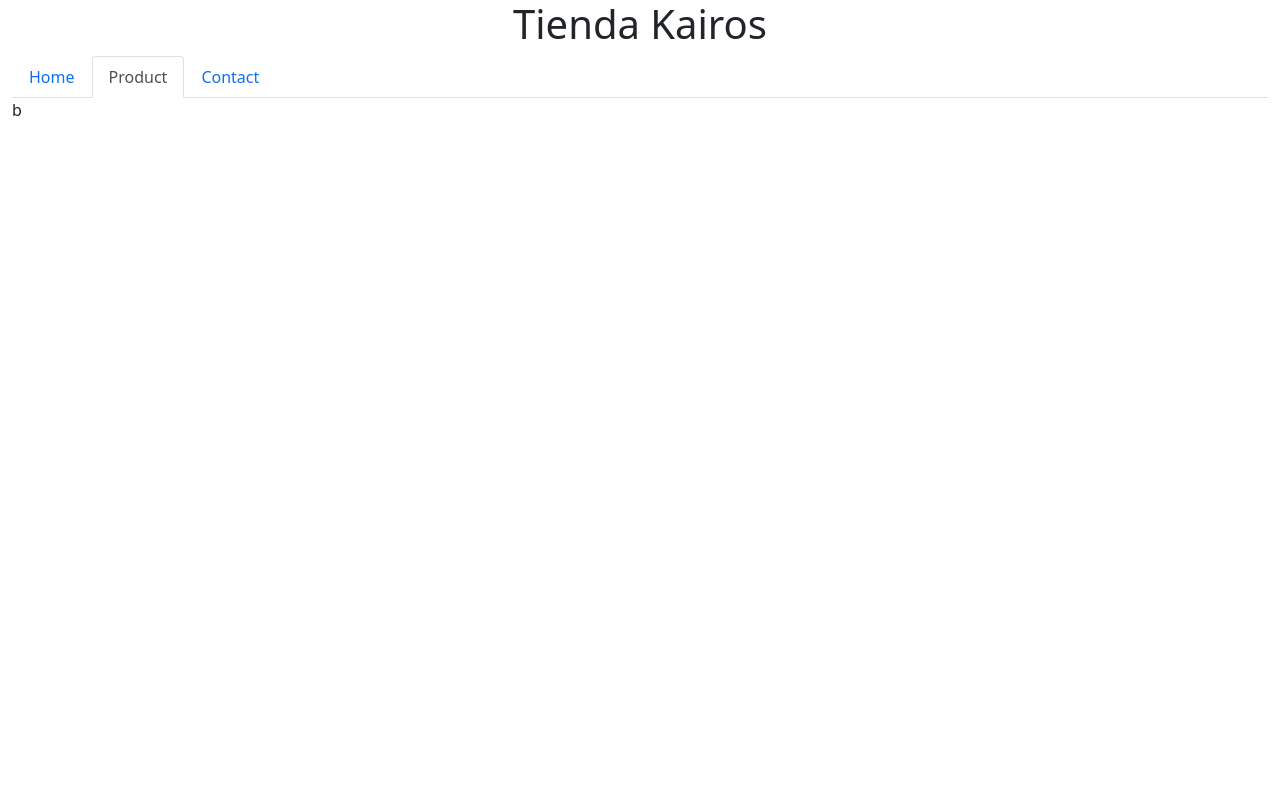
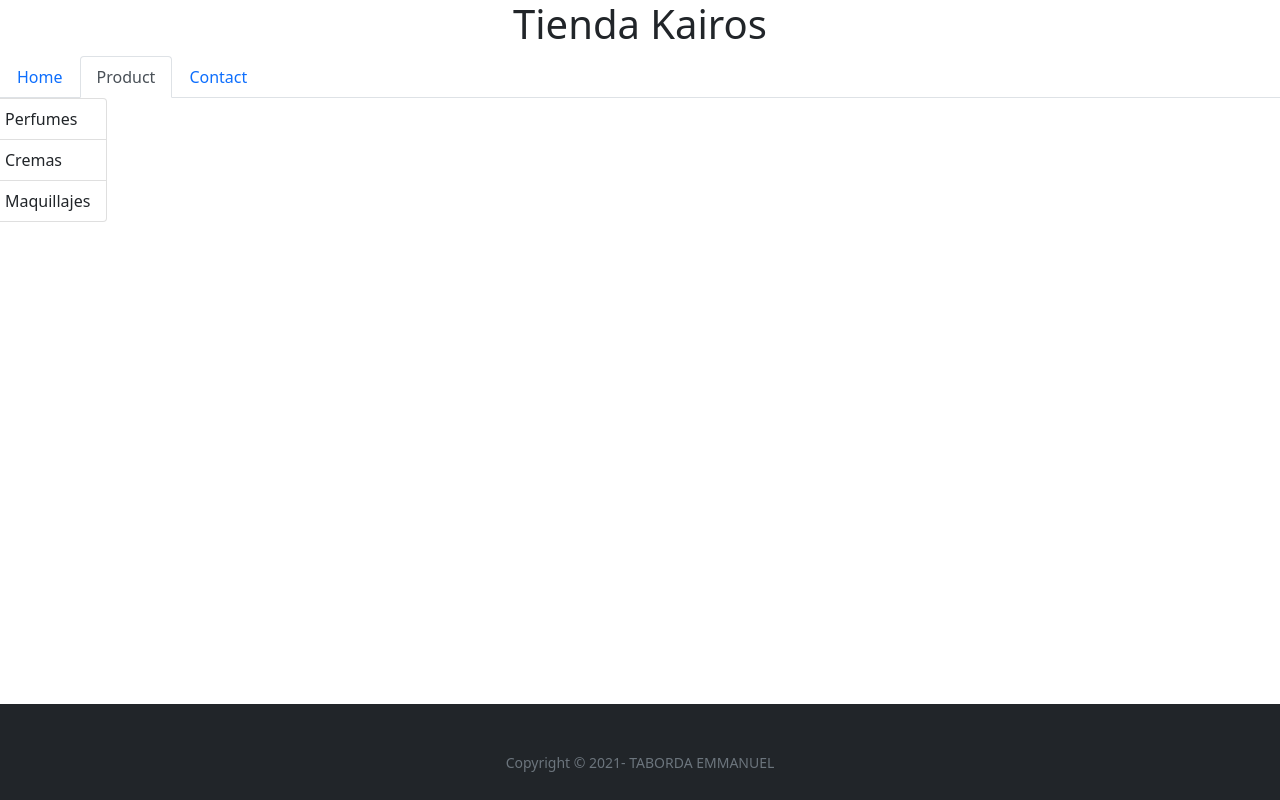
Before and after one commit to emmanuelpedro1/curso-react, a React (Create React App) app: page / in a window 1280 px wide. Both pictures are taken after a click on the tab "Product". Built offline with nearby package versions, Linux system fonts and the light colour scheme.

Commit message:
version 2

```diff
--- a/src/App.js
+++ b/src/App.js
@@ -5,26 +5,12 @@ const comentario ={
     comentario: "felicidades"
 };
 
-const estiloComentario = {
-    color: 'pink',
-    fontWeight: 600
-  };
 
 
 export default function App() {
     return (
       <div>
-        <div className="contenedor">
-          <img
-            style={{ objectFit: 'cover' }}
-            src="https://img.icons8.com/ios-glyphs/30/000000/user--v1.png"
-          />
-          <div className="contenido">
-            <div style={{ fontWeight: 900 }}>{comentario.nombre}</div>
-            <div style={estiloComentario}>{comentario.comentario}</div>
-          </div>
-          <button>Eliminar</button>
-        </div>
+
 
       </div>
     );
--- a/src/components/NavBar.js
+++ b/src/components/NavBar.js
@@ -3,7 +3,7 @@ import React from 'react';
 
 function NavBar() {
   return (
-      <section className="container-fluid">
+    <section >
       <h1 className="text-center">Tienda Kairos</h1>
 
 
@@ -16,9 +16,24 @@ import React from 'react';
       </nav>
       <div className="tab-content" id="nav-tabContent">
         <div className="tab-pane fade show active" id="nav-home" role="tabpanel" aria-labelledby="nav-home-tab">a</div>
-  <div className="tab-pane fade" id="nav-profile" role="tabpanel" aria-labelledby="nav-profile-tab">b</div>
+        <div className="tab-pane fade" id="nav-profile" role="tabpanel" aria-labelledby="nav-profile-tab">
+          <section className="position-relative">
+            <div className="list-group position-absolute top-0 start-0 row">
+              <a href="#" className="list-group-item list-group-item-action ">Perfumes</a>
+              <a href="#" className="list-group-item list-group-item-action">Cremas</a>
+              <a href="#" className="list-group-item list-group-item-action">Maquillajes</a>
+
+            </div>
+          </section>
+        </div>
         <div className="tab-pane fade" id="nav-contact" role="tabpanel" aria-labelledby="nav-contact-tab">c</div>
       </div>
+
+      <footer className="py-5 bg-dark ">
+        <div className="container ">
+          <div className="small text-center text-muted">Copyright © 2021- TABORDA EMMANUEL</div>
+        </div> {/* https://www.linkedin.com/in/emmanuel-taborda-a08347211/ */}
+      </footer>
     </section>
   );
 }
--- a/src/index.js
+++ b/src/index.js
@@ -1,7 +1,7 @@
 import React from 'react';
 import ReactDOM from 'react-dom';
-// import App from './App';
+import App from './App';
 import NavBar from './components/NavBar';
 import 'bootstrap/dist/css/bootstrap.min.css';
-// ReactDOM.render(<App />, document.getElementById('root'));
+ReactDOM.render(<App />, document.getElementById('root'));
 ReactDOM.render(<NavBar />, document.getElementById('root'));
--- a/src/style.css
+++ b/src/style.css
@@ -1,15 +1,22 @@
 body {
     font-family: Lato;
+    background-color: aquamarine;
   }
 
-  .contenedor {
-    display: flex;
-    gap: 10px;
-    padding: 5px;
-    background-color: darkgray;
-    border-radius: 5px;
+
+  html {
+    min-height: 100%;
+    position: relative;
   }
-
-  .contenido {
-    flex: 1;
+  body {
+    margin: 0;
+    margin-bottom: 100px;
   }
+  footer {
+    background-color: black;
+    position: absolute;
+    bottom: 0;
+    width: 100%;
+    height: 50px;
+    color: white;
+  }
```
Lines whose indentation alone changed are shown as unchanged.
